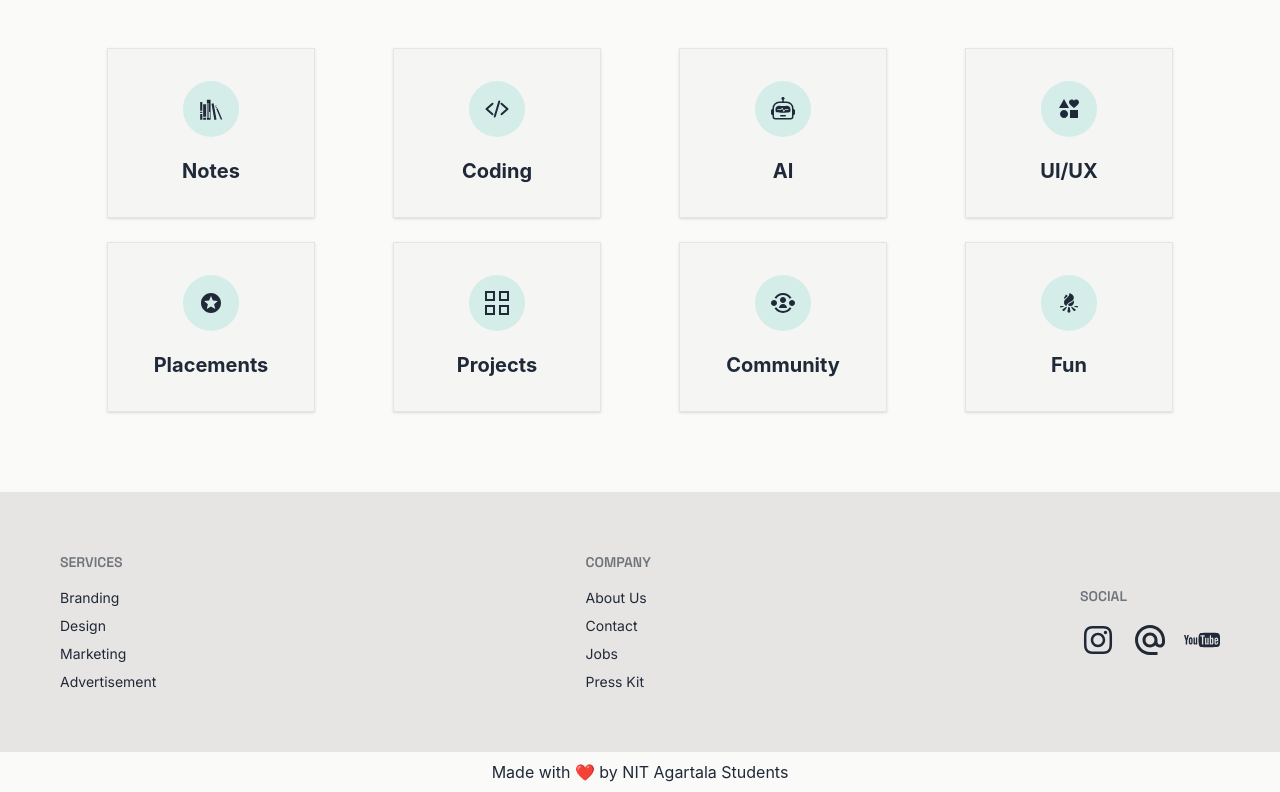
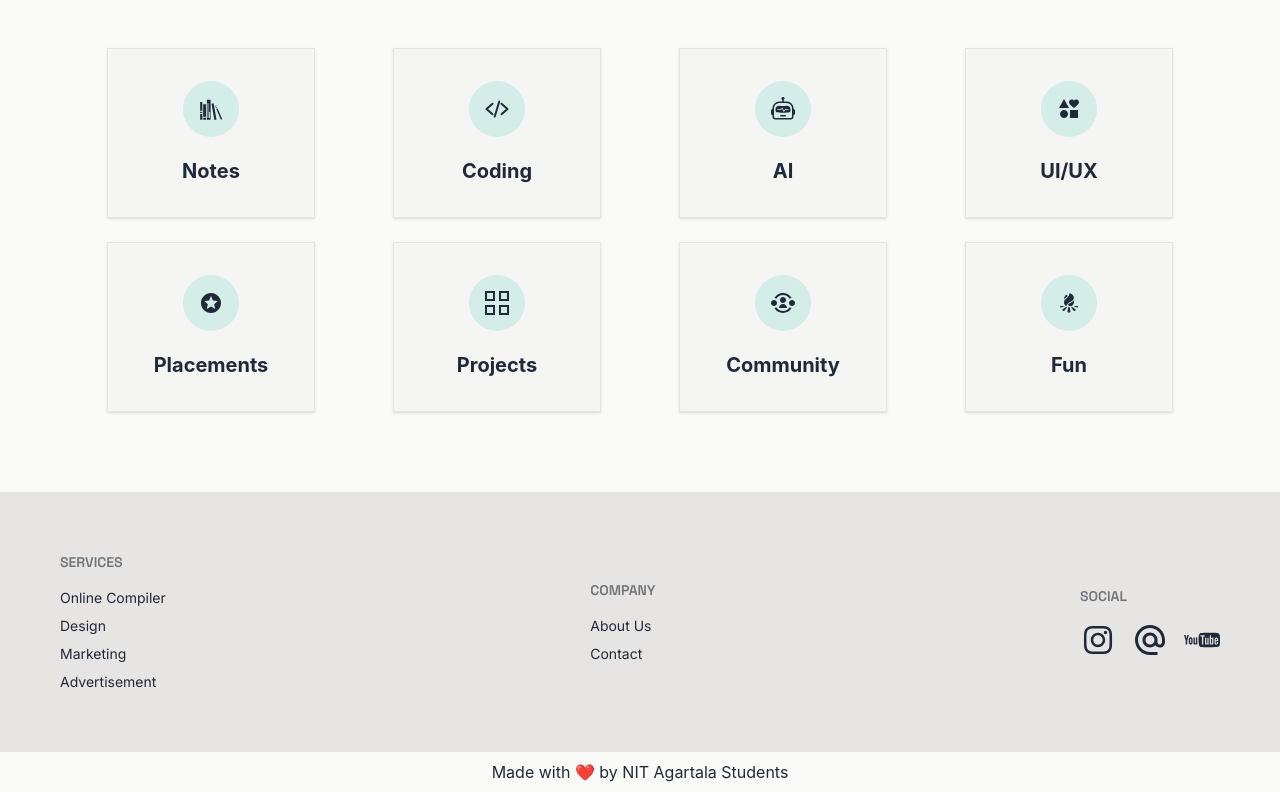
Before and after one commit to anonymousd3vil-ops/nitkechhore, a React (Vite) app: page / in a window 1280 px wide. Shown: the part 1769-2561 px from the top of the page. Built offline with nearby package versions, Linux system fonts and the light colour scheme.

Commit message:
added compiler feature

```diff
--- a/package.json
+++ b/package.json
@@ -10,9 +10,10 @@
     "preview": "vite preview"
   },
   "dependencies": {
+    "@monaco-editor/react": "^4.7.0",
     "@reduxjs/toolkit": "^2.12.0",
     "@tailwindcss/vite": "^4.3.3",
-    "axios": "^1.18.1",
+    "axios": "^1.19.0",
     "lucide-react": "^1.27.0",
     "react": "^19.2.7",
     "react-dom": "^19.2.7",
--- a/src/App.jsx
+++ b/src/App.jsx
@@ -5,6 +5,9 @@ import ContactUs from './pages/contactus.jsx'
 import Registration from './pages/user/registration.jsx'
 import Login from './pages/user/login.jsx'
 import NotFound from './pages/notFound.jsx'
+import Denied  from './pages/deniedPage.jsx'
+import RequireAuth from './components/auth/requireAuthorization.jsx'
+import Compiler from './pages/compiler.jsx'
 
 function App() {
 
@@ -17,9 +20,12 @@ function App() {
 
         <Route path='/user/register' element={<Registration />}></Route>
         <Route path='/user/login' element={<Login />}></Route>
+        <Route path='/denied' element={<Denied /> }></Route>
 
+        <Route element={<RequireAuth allowedRoles={['USER', 'ADMIN']} />} >
+          <Route path='/compiler' element={<Compiler />}> </Route>
+        </Route>
         <Route path='*' element={<NotFound />}></Route>
-
       </Routes>
     </>
   )
--- a/src/components/footer.jsx
+++ b/src/components/footer.jsx
@@ -11,7 +11,7 @@ function Footer() {
             <nav className="footer sm:footer-horizontal bg-base-300 text-base-content p-15 flex justify-between  md:flex-row flex-col items-center">
                 <nav>
                     <h6 className="footer-title font-primary ">Services</h6>
-                    <Link className={commonHoverEffect}>Branding</Link>
+                    <Link to={'/compiler'} className={commonHoverEffect}>Online Compiler</Link>
                     <Link className={commonHoverEffect}>Design</Link>
                     <Link className={commonHoverEffect}>Marketing</Link>
                     <Link className={commonHoverEffect}>Advertisement</Link>
@@ -20,8 +20,6 @@ function Footer() {
                     <h6 className="footer-title font-primary">Company</h6>
                     <Link to="/about" className={commonHoverEffect}> About Us</Link>
                     <Link to="/contact" className={commonHoverEffect}> Contact</Link>
-                    <Link to="/jobs" className={commonHoverEffect}> Jobs</Link>
-                    <Link to="/presskit" className={commonHoverEffect}> Press Kit</Link>
                 </nav>
                 <nav>
                     <h6 className="footer-title font-primary">Social</h6>
--- a/vite.config.js
+++ b/vite.config.js
@@ -5,8 +5,16 @@ import tailwindcss from '@tailwindcss/vite'
 
 // https://vite.dev/config/
 export default defineConfig({
-  plugins: [
-    react(),
-    tailwindcss()
-],
-})
+    plugins: [
+        react(),
+        tailwindcss()
+    ],
+    server: {
+        proxy: {
+            "/api": {
+                target: "http://localhost:3030",
+                changeOrigin: true
+            }
+        }
+    }
+});
```
Also changed, not shown: 1 other file (tests, documents, lock files or other folders).
